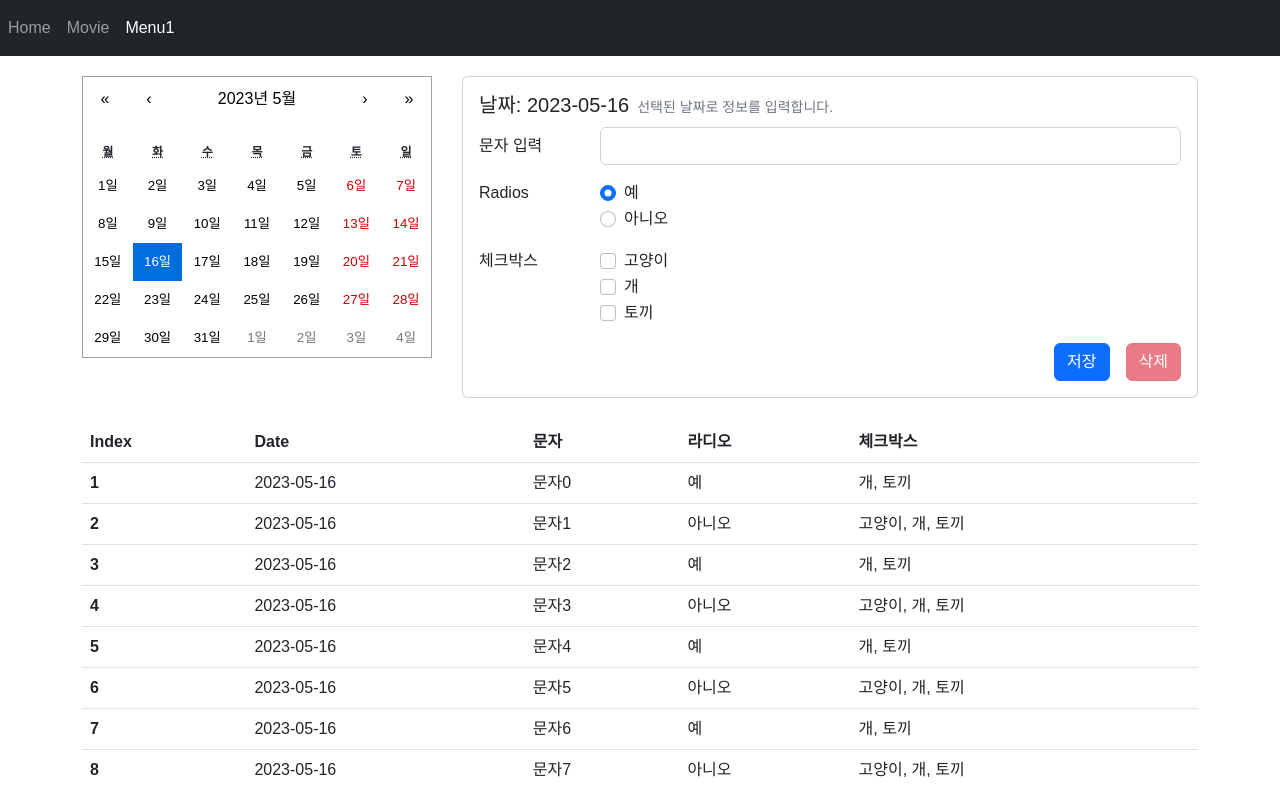
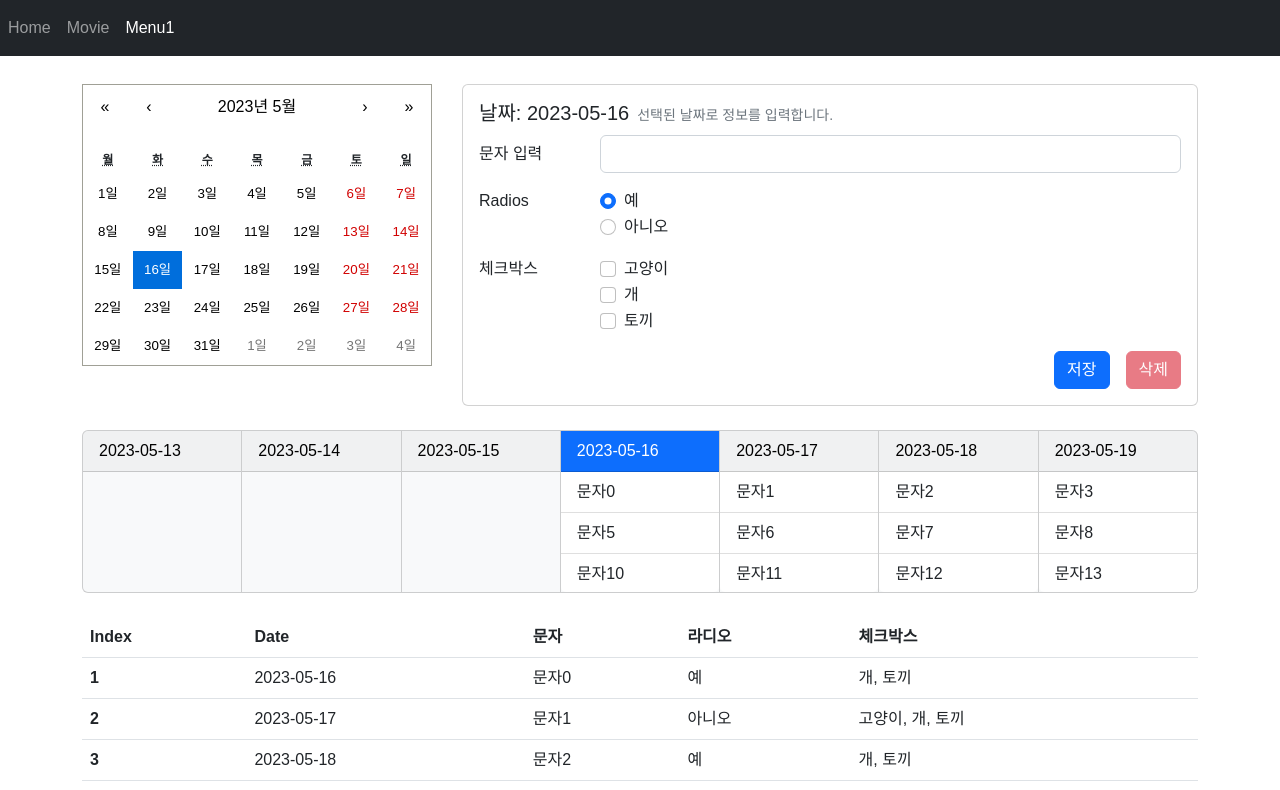
Before and after one commit to hi-aa/movie-react-project, a React (Create React App) app: page /menu1 in a window 1280 px wide. Shown: the top 790 px of the page. Built offline with nearby package versions, Linux system fonts and the light colour scheme.

Commit message:
테이블 추가

```diff
--- a/src/App.module.css
+++ b/src/App.module.css
@@ -2,6 +2,27 @@
   /* text-align: center; */
 }
 
+::-webkit-scrollbar {
+  width: 12px;
+}
+
+::-webkit-scrollbar-track {
+  /* -webkit-box-shadow: inset 0 0 6px rgba(200, 200, 200, 1); */
+  border-radius: 10px;
+  background-color: rgba(0, 0, 0, 0.2);
+  background: inset 2px 2px 2px rgba(0, 0, 0, 0.2);
+}
+
+::-webkit-scrollbar-thumb {
+  border-radius: 10px;
+  /* background-color: #fff; */
+  /* -webkit-box-shadow: inset 0 0 6px rgba(90, 90, 90, 0.7); */
+  /* box-shadow: inset 2px 2px 2px rgba(255, 255, 255, 0.25),
+    inset -2px -2px 2px rgba(0, 0, 0, 0.25); */
+  background: rgba(0, 0, 0, 0.4);
+  box-shadow: inset 2px 2px 2px rgba(255, 255, 255, 0.25),
+    inset -2px -2px 2px rgba(0, 0, 0, 0.25);
+}
 .contents {
   padding: 20px;
 }
--- a/src/components/menu1/MenuList.jsx
+++ b/src/components/menu1/MenuList.jsx
@@ -4,6 +4,7 @@ import { useState } from "react";
 export default function MenuList({
   formAttr,
   list = [],
+  setYmd,
   selectedKey,
   setSelectedKey,
 }) {
@@ -40,6 +41,7 @@ export default function MenuList({
                   key={v.key}
                   className={v.key === selectedKey ? "table-active" : ""}
                   onClick={() => {
+                    setYmd(v.ymd);
                     setSelectedKey(selectedKey !== v.key ? v.key : 0);
                   }}
                 >
--- /dev/null
+++ b/src/components/menu1/Temp.jsx
@@ -0,0 +1,35 @@
+import dayjs from "dayjs";
+import { useEffect } from "react";
+
+export default function Temp({ date, list }) {
+  useEffect(() => {}, [date]);
+
+  return (
+    <div className="card-group mb-4" style={{ height: "163px" }}>
+      {Array(7)
+        .fill(0)
+        .map((_, i) => {
+          const itemDate = dayjs(date)
+            .add(i - 3, "day")
+            .format("YYYY-MM-DD");
+          const itemList = list.filter((v) => v.ymd === itemDate);
+          return (
+            <div className={`card h-100 text-bg-light`} key={i}>
+              <div
+                className={`card-header ${i === 3 ? "text-bg-primary" : ""}`}
+              >
+                {itemDate}
+              </div>
+              <ul className="list-group list-group-flush overflow-auto">
+                {itemList.map((v, i2) => (
+                  <li className="list-group-item" key={i2}>
+                    {v.str}
+                  </li>
+                ))}
+              </ul>
+            </div>
+          );
+        })}
+    </div>
+  );
+}
--- a/src/pages/Menu1/Menu1.jsx
+++ b/src/pages/Menu1/Menu1.jsx
@@ -4,6 +4,7 @@ import { useEffect, useState } from "react";
 import MenuForm from "../../components/menu1/MenuForm";
 import MenuList from "../../components/menu1/MenuList";
 import { initList } from "../../temp-data/menu1-data";
+import Temp from "../../components/menu1/Temp";
 
 function Menu1() {
   const [ymd, setYmd] = useState(dayjs().format("YYYY-MM-DD")); // 날짜 선택
@@ -36,7 +37,7 @@ function Menu1() {
       const keyList = [...prev].map((v) => v.key);
       const maxKey = keyList.length > 0 ? Math.max(...keyList) : 0;
       // console.log({ keyList, maxKey });
-      return [...prev, { ...params, key: maxKey + 1, ymd }];
+      return [...prev, { ...params, key: maxKey + 1, ymd: params.ymd || ymd }];
     });
   };
 
@@ -46,8 +47,9 @@ function Menu1() {
 
   return (
     <>
-      <div className="container">
+      <div className="container mt-2">
         <div className="row mb-4">
+          {/* 달력 */}
           <div className="col-6 col-md-4">
             <Calendar
               value={ymd}
@@ -59,6 +61,7 @@ function Menu1() {
             />
           </div>
 
+          {/* input form */}
           <div className="col-md-8">
             <div className="card">
               <div className="card-body">
@@ -81,9 +84,14 @@ function Menu1() {
           </div>
         </div>
 
+        {/* row */}
+        <Temp date={ymd} list={list} />
+
+        {/* 테이블 */}
         <MenuList
           formAttr={formAttr}
           list={list}
+          setYmd={setYmd}
           selectedKey={selectedKey}
           setSelectedKey={setSelectedKey}
         />
--- a/src/temp-data/menu1-data.js
+++ b/src/temp-data/menu1-data.js
@@ -8,7 +8,9 @@ const initList = () => {
         str: `문자${i}`,
         radio: i % 2 === 0 ? "Y" : "N",
         checkbox: ["cat", "dog", "rabbit"].filter((v2, i2) => i2 * 2 !== i % 2),
-        ymd: dayjs().format("YYYY-MM-DD"),
+        ymd: dayjs()
+          .add(i % 5, "day")
+          .format("YYYY-MM-DD"),
       };
     });
   return list;
```
